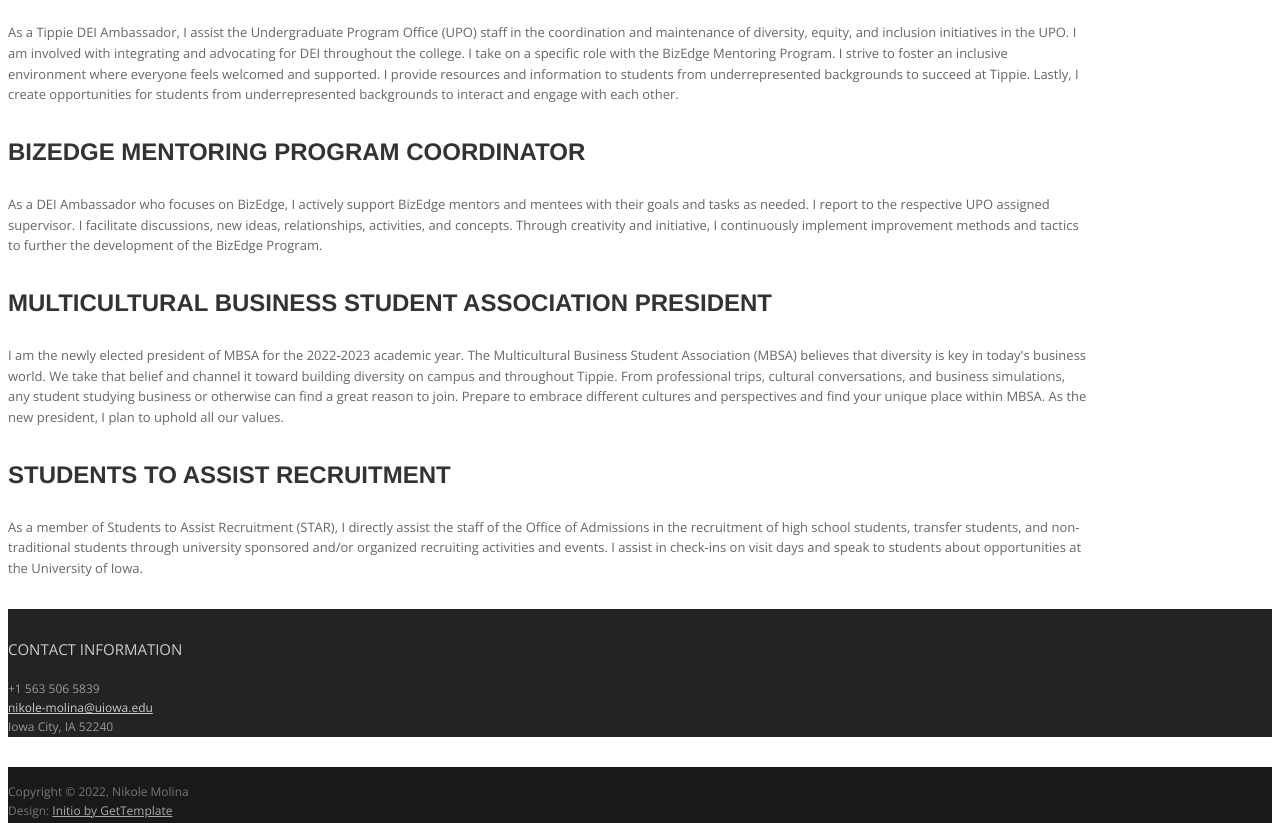
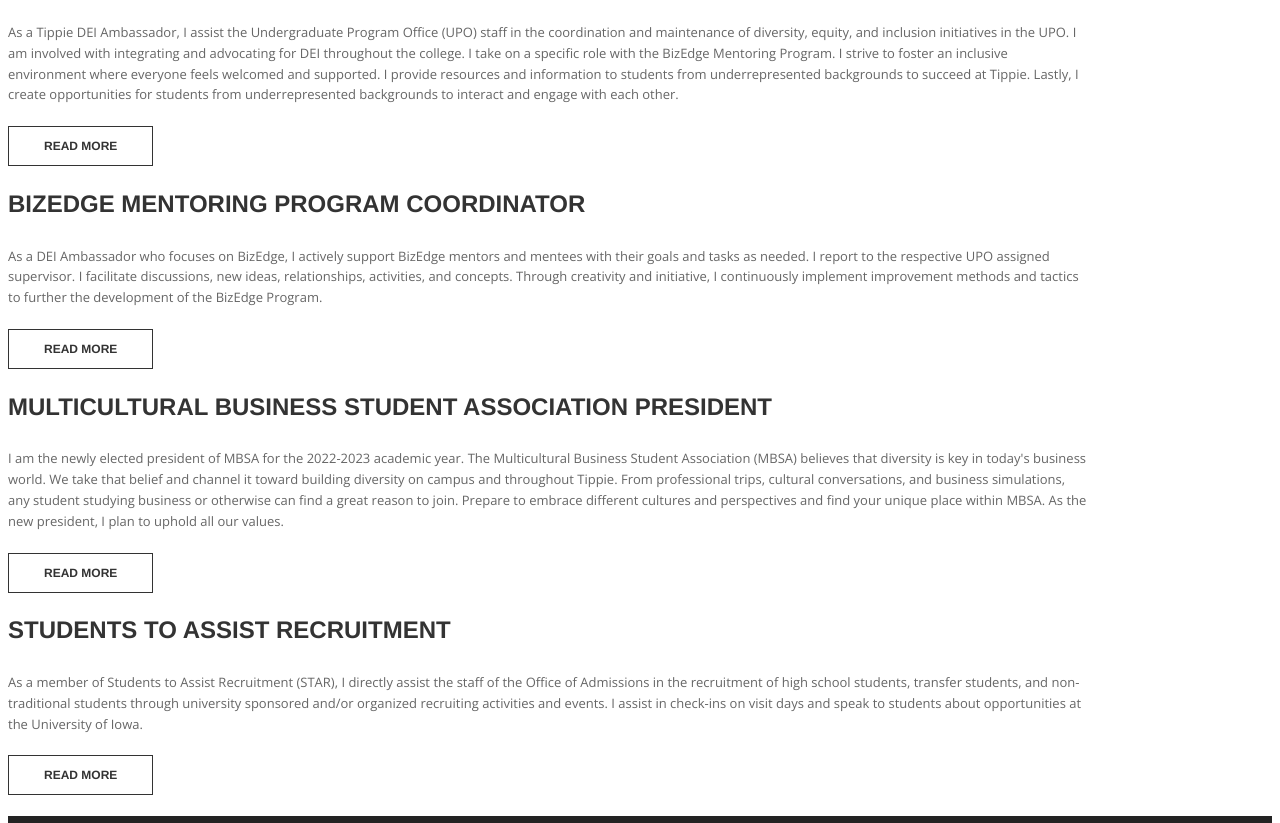
Before and after one commit to NikoleMolina/MolinaPortfolio, a plain HTML site: page index.html in a window 1280 px wide. Shown: the part 1171-1994 px from the top of the page. Drawn offline with nearby package versions, Linux system fonts and the light colour scheme; some icons are missing; a web font is replaced by a local one.

Commit message:
added links

```diff
--- a/index.html
+++ b/index.html
@@ -72,21 +72,22 @@
 				<div class="col-sm-6 col-md-3">
 					<h3 class="text-center">Diversity, Equity, and Inclusion Ambassador</h3>
 					<p>As a Tippie DEI Ambassador, I assist the Undergraduate Program Office (UPO) staff in the coordination and maintenance of diversity, equity, and inclusion initiatives in the UPO. I am involved with integrating and advocating for DEI throughout the college. I take on a specific role with the BizEdge Mentoring Program. I strive to foster an inclusive environment where everyone feels welcomed and supported. I provide resources and information to students from underrepresented backgrounds to succeed at Tippie. Lastly, I create opportunities for students from underrepresented backgrounds to interact and engage with each other.</p>
-
+					<p class="text-center"><a href="https://tippie.uiowa.edu/about-tippie/diversity-equity-and-inclusion/dei-ambassadors" class="btn btn-action">Read more</a></p>
 				</div>
 				<div class="col-sm-6 col-md-3">
 					<h3 class="text-center">BizEdge Mentoring Program Coordinator</h3>
 					<p>As a DEI Ambassador who focuses on BizEdge, I actively support BizEdge mentors and mentees with their goals and tasks as needed. I report to the respective UPO assigned supervisor. I facilitate discussions, new ideas, relationships, activities, and concepts. Through creativity and initiative, I continuously implement improvement methods and tactics to further the development of the BizEdge Program.</p>
-
+					<p class="text-center"><a href="https://tippie.uiowa.edu/future-undergraduates/beyond-classroom/bizedge" class="btn btn-action">Read more</a></p>
 				</div>
 				<div class="col-sm-6 col-md-3">
 					<h3 class="text-center">Multicultural Business Student Association President</h3>
 					<p>I am the newly elected president of MBSA for the 2022-2023 academic year. The Multicultural Business Student Association (MBSA) believes that diversity is key in today's business world. We take that belief and channel it toward building diversity on campus and throughout Tippie. From professional trips, cultural conversations, and business simulations, any student studying business or otherwise can find a great reason to join. Prepare to embrace different cultures and perspectives and find your unique place within MBSA. As the new president, I plan to uphold all our values.</p>
-
+					<p class="text-center"><a href="https://tippie.uiowa.edu/student-organizations/multicultural-business-student-association" class="btn btn-action">Read more</a></p>
 				</div>
 				<div class="col-sm-6 col-md-3">
 					<h3 class="text-center">Students to Assist Recruitment</h3>
 					<p>As a member of Students to Assist Recruitment (STAR), I directly assist the staff of the Office of Admissions in the recruitment of high school students, transfer students, and non-traditional students through university sponsored and/or organized recruiting activities and events. I assist in check-ins on visit days and speak to students about opportunities at the University of Iowa.</p>
+					<p class="text-center"><a href="https://star.org.uiowa.edu" class="btn btn-action">Read more</a></p>
 				</div>
 			</div>
 		</div> <!-- / section -->
```
